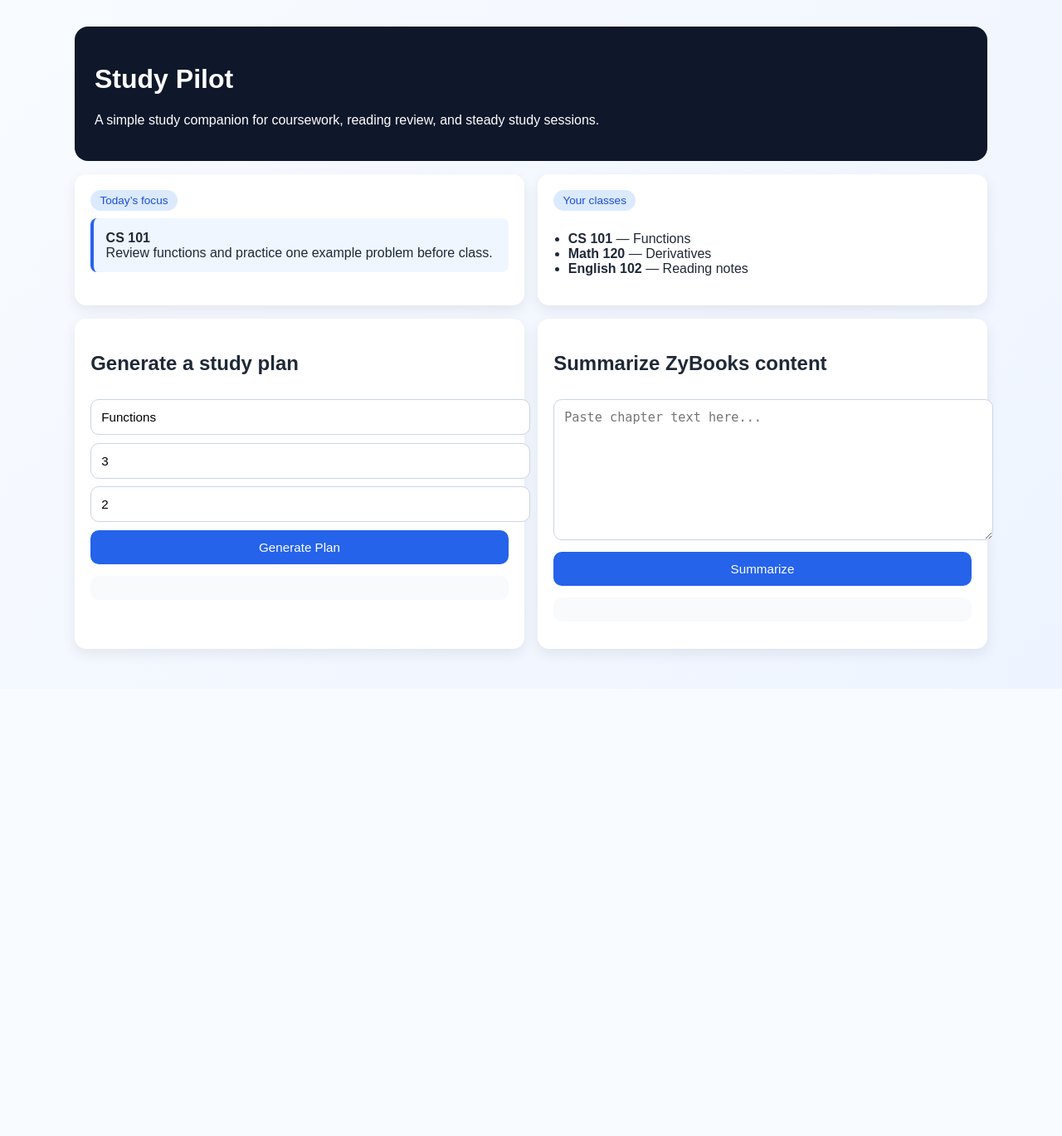
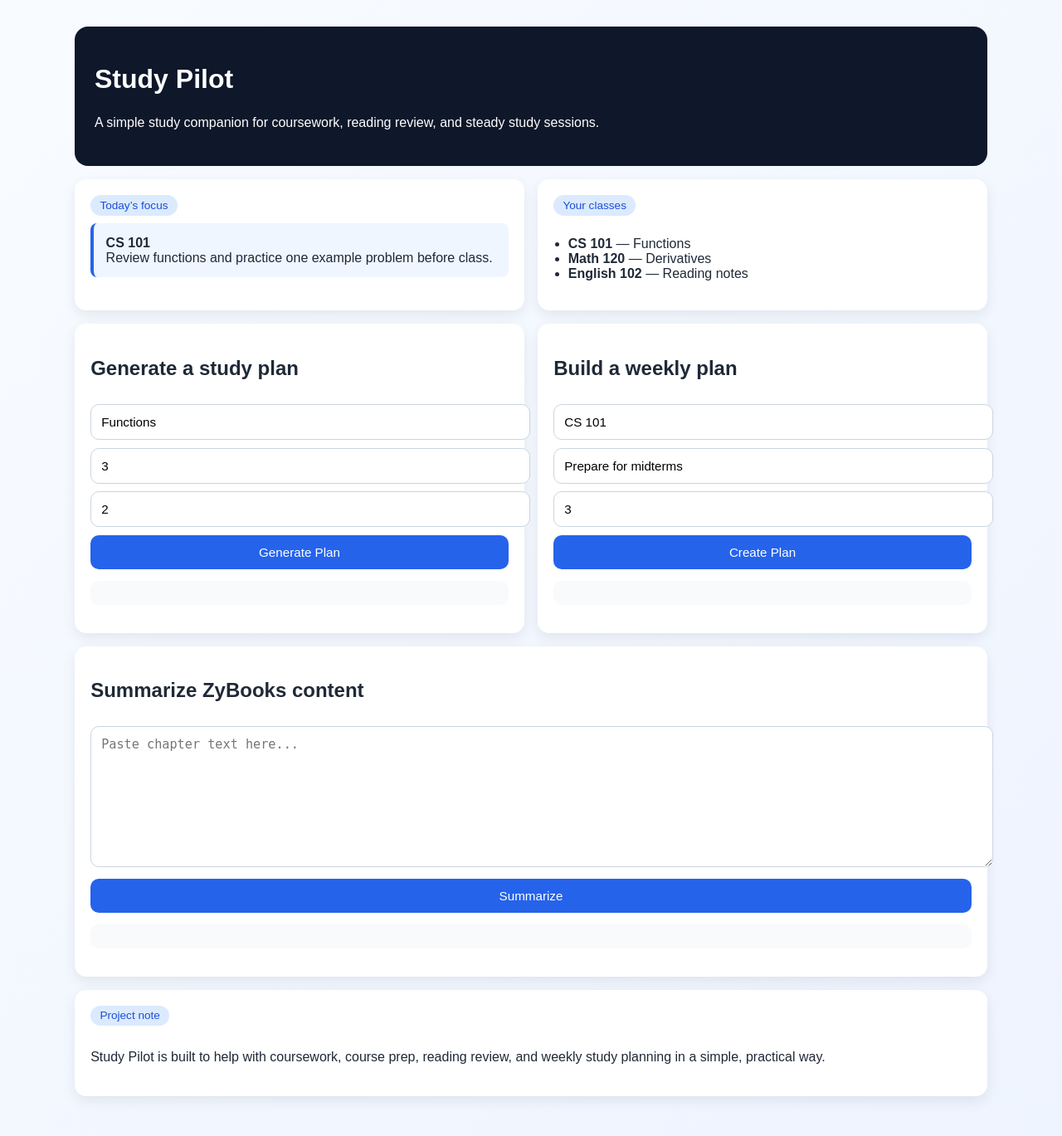
Before and after one commit to GuillermoBarreto/study-pilot-air, a FastAPI app: page / in a window 1280 px wide. Shown: the whole page at 83% size. Before the commit the page ends 796 px from the top, so only its background shows below. Run offline with FastAPI, Linux system fonts and the light colour scheme.

Commit message:
Finalize Study Pilot with weekly planning and polished UI

```diff
--- a/app/main.py
+++ b/app/main.py
@@ -57,6 +57,23 @@ class CourseGuidanceResponse(BaseModel):
     course: str
     topic: str
     study_tips: List[str]
+
+
+class WeeklyPlanRequest(BaseModel):
+    course: str = Field(..., min_length=1)
+    goal: str = Field(..., min_length=1)
+    days: int = Field(..., gt=0)
+
+
+class WeeklyPlanItem(BaseModel):
+    day: str
+    task: str
+
+
+class WeeklyPlanResponse(BaseModel):
+    course: str
+    goal: str
+    schedule: List[WeeklyPlanItem]
 
 
 class ZyBooksRequest(BaseModel):
@@ -142,6 +159,22 @@ def generate_course_guidance(request: CourseGuidanceRequest):
     )
 
 
+@app.post("/weekly-plan", response_model=WeeklyPlanResponse)
+def generate_weekly_plan(request: WeeklyPlanRequest):
+    tasks = [
+        "Review notes and identify the main ideas",
+        "Practice one example problem and write out the steps",
+        "Summarize the topic in your own words before class",
+    ]
+
+    schedule = [
+        WeeklyPlanItem(day=f"Day {index + 1}", task=tasks[index % len(tasks)])
+        for index in range(request.days)
+    ]
+
+    return WeeklyPlanResponse(course=request.course, goal=request.goal, schedule=schedule)
+
+
 @app.post("/zybooks", response_model=ZyBooksResponse)
 def summarize_zybooks_content(request: ZyBooksRequest):
     return ZyBooksResponse(
--- a/static/app.css
+++ b/static/app.css
@@ -1 +1 @@
-body{font-family:Arial,sans-serif;margin:0;background:linear-gradient(135deg,#f8fbff,#eef4ff);color:#1f2937}.page{max-width:1100px;margin:0 auto;padding:2rem 1rem 3rem}.hero{background:#0f172a;color:#fff;padding:1.5rem;border-radius:16px;margin-bottom:1rem}.grid{display:grid;grid-template-columns:repeat(auto-fit,minmax(280px,1fr));gap:1rem}.card{background:#fff;padding:1.2rem;border-radius:14px;box-shadow:0 6px 16px rgba(15,23,42,.08)}.pill{display:inline-block;padding:.3rem .7rem;border-radius:999px;background:#dbeafe;color:#1d4ed8;font-size:.85rem;margin-bottom:.6rem}.focus-box{background:#eff6ff;padding:.9rem;border-left:4px solid #2563eb;border-radius:8px}input,textarea,button{width:100%;padding:.75rem;margin-top:.6rem;border-radius:10px;border:1px solid #cbd5e1;font-size:.95rem}button{background:#2563eb;color:#fff;cursor:pointer;border:none}pre{white-space:pre-wrap;background:#f8fafc;padding:.9rem;border-radius:10px;font-size:.9rem}ul{padding-left:1.1rem}
+body{font-family:Arial,sans-serif;margin:0;background:linear-gradient(135deg,#f8fbff,#eef4ff);color:#1f2937}.page{max-width:1100px;margin:0 auto;padding:2rem 1rem 3rem}.hero{background:#0f172a;color:#fff;padding:1.5rem;border-radius:16px;margin-bottom:1rem}.grid{display:grid;grid-template-columns:repeat(auto-fit,minmax(280px,1fr));gap:1rem}.card{background:#fff;padding:1.2rem;border-radius:14px;box-shadow:0 6px 16px rgba(15,23,42,.08)}.pill{display:inline-block;padding:.3rem .7rem;border-radius:999px;background:#dbeafe;color:#1d4ed8;font-size:.85rem;margin-bottom:.6rem}.focus-box{background:#eff6ff;padding:.9rem;border-left:4px solid #2563eb;border-radius:8px}input,textarea,button{width:100%;padding:.75rem;margin-top:.6rem;border-radius:10px;border:1px solid #cbd5e1;font-size:.95rem}button{background:#2563eb;color:#fff;cursor:pointer;border:none}pre{white-space:pre-wrap;background:#f8fafc;padding:.9rem;border-radius:10px;font-size:.9rem}ul{padding-left:1.1rem}p{line-height:1.5}
--- a/templates/index.html
+++ b/templates/index.html
@@ -38,11 +38,27 @@
         </div>
 
         <div class="card">
+          <h2>Build a weekly plan</h2>
+          <input id="weeklyCourse" placeholder="Course" value="CS 101" />
+          <input id="weeklyGoal" placeholder="Goal" value="Prepare for midterms" />
+          <input id="weeklyDays" type="number" placeholder="Days" value="3" />
+          <button onclick="generateWeeklyPlan()">Create Plan</button>
+          <pre id="weeklyPlanResult"></pre>
+        </div>
+      </div>
+
+      <div class="grid" style="margin-top: 1rem;">
+        <div class="card">
           <h2>Summarize ZyBooks content</h2>
           <textarea id="zybookText" rows="8" placeholder="Paste chapter text here..."></textarea>
           <button onclick="summarizeText()">Summarize</button>
           <pre id="summaryResult"></pre>
         </div>
+      </div>
+
+      <div class="card" style="margin-top: 1rem;">
+        <div class="pill">Project note</div>
+        <p>Study Pilot is built to help with coursework, course prep, reading review, and weekly study planning in a simple, practical way.</p>
       </div>
     </div>
 
@@ -82,6 +98,21 @@
         const data = await response.json();
         document.getElementById('summaryResult').textContent = JSON.stringify(data, null, 2);
       }
+
+      async function generateWeeklyPlan() {
+        const course = document.getElementById('weeklyCourse').value;
+        const goal = document.getElementById('weeklyGoal').value;
+        const days = Number(document.getElementById('weeklyDays').value);
+
+        const response = await fetch('/weekly-plan', {
+          method: 'POST',
+          headers: { 'Content-Type': 'application/json' },
+          body: JSON.stringify({ course, goal, days })
+        });
+
+        const data = await response.json();
+        document.getElementById('weeklyPlanResult').textContent = JSON.stringify(data, null, 2);
+      }
     </script>
   </body>
 </html>
```
Also changed, not shown: tests/test_study_plan.py (+14 -0 lines).
